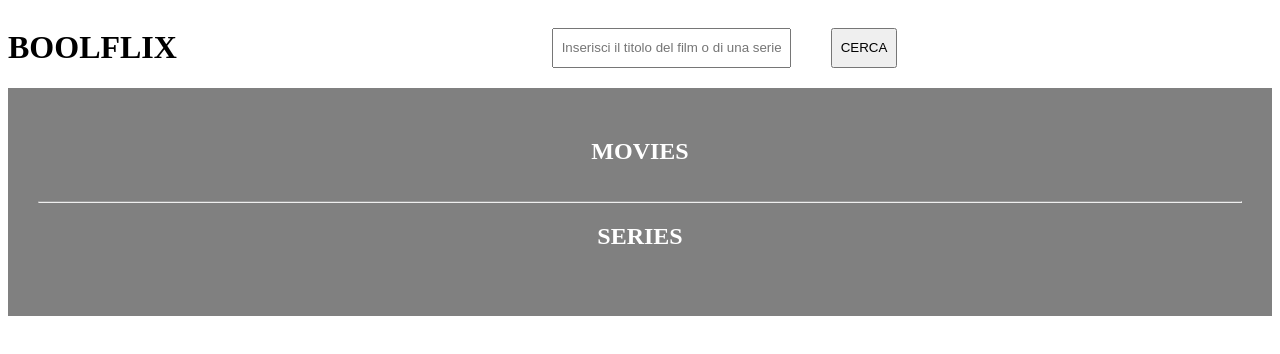
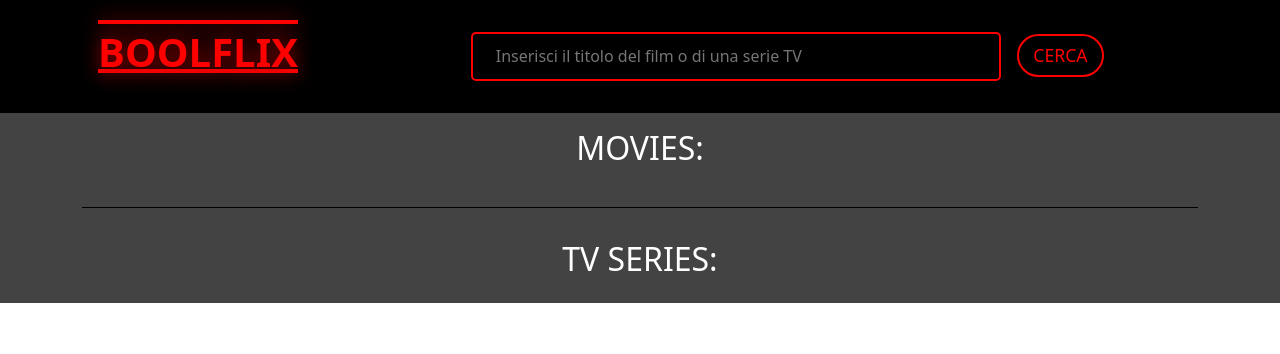
Before and after one commit to PaoloTarcisio/41-Boolflix, a Vue app: page / in a window 1280 px wide. Shown: the top 354 px of the page. Built offline with nearby package versions, Linux system fonts and the light colour scheme.

Commit message:
fixed code

```diff
--- a/index.html
+++ b/index.html
@@ -6,12 +6,19 @@
         <meta name="viewport" content="width=device-width, initial-scale=1.0" />
 
         <!-- bootstrap -->
-    <link rel="stylesheet" href="https://cdnjs.cloudflare.com/ajax/libs/font-awesome/6.5.1/css/all.min.css" integrity="sha512-DTOQO9RWCH3ppGqcWaEA1BIZOC6xxalwEsw9c2QQeAIftl+Vegovlnee1c9QX4TctnWMn13TZye+giMm8e2LwA==" crossorigin="anonymous" referrerpolicy="no-referrer" />
+        <link href="https://cdn.jsdelivr.net/npm/bootstrap@5.3.3/dist/css/bootstrap.min.css" rel="stylesheet" integrity="sha384-QWTKZyjpPEjISv5WaRU9OFeRpok6YctnYmDr5pNlyT2bRjXh0JMhjY6hW+ALEwIH" crossorigin="anonymous">
+        <script src="https://cdn.jsdelivr.net/npm/bootstrap@5.3.3/dist/js/bootstrap.bundle.min.js" integrity="sha384-YvpcrYf0tY3lHB60NNkmXc5s9fDVZLESaAA55NDzOxhy9GkcIdslK1eN7N6jIeHz" crossorigin="anonymous"></script>
+
+
+        <!-- fontawesome -->
+        <link rel="stylesheet" href="https://cdnjs.cloudflare.com/ajax/libs/font-awesome/6.5.2/css/all.min.css" integrity="sha512-SnH5WK+bZxgPHs44uWIX+LLJAJ9/2PkPKZ5QiAj6Ta86w+fsb2TkcmfRyVX3pBnMFcV7oQPJkl9QevSCWr3W6A==" crossorigin="anonymous" referrerpolicy="no-referrer" />
 
         <title>Boolflix</title>
     </head>
     <body>
         <div id="app"></div>
+
+        <script src="https://cdn.jsdelivr.net/npm/bootstrap@5.3.3/dist/js/bootstrap.bundle.min.js" integrity="sha384-YvpcrYf0tY3lHB60NNkmXc5s9fDVZLESaAA55NDzOxhy9GkcIdslK1eN7N6jIeHz" crossorigin="anonymous"></script>
         <script type="module" src="/src/main.js"></script>
     </body>
 </html>
--- a/src/App.vue
+++ b/src/App.vue
@@ -1,4 +1,5 @@
 <script>
+//chiave API        29ad48fd7b0d25cd023cbbc78c52e7dc
 
 import appHeader from './components/appHeader.vue';
 import appMain from './components/appMain.vue';
@@ -10,7 +11,6 @@ export default {
     data() {
         return {
             store,
-
         };
     },
     components: {
@@ -18,36 +18,50 @@ export default {
         appMain,
     },
     methods: {
-        search () {
+        search() {
             axios
-                .get ('https://api.themoviedb.org/3/search/movie', {
+            // ricerca del film dove passo la chiave api e la query di ricerca inserita nell'input dall'utente
+                .get('http://api.themoviedb.org/3/search/movie', {
                     params: {
+                        // chiave identificativa
                         api_key: '29ad48fd7b0d25cd023cbbc78c52e7dc',
-                        query: this.store.searchText
+                        // passo come query la ricerca inserita dall'utente
+                        query: this.store.searchText,
+                        // imposto la lingua della risposta api
+                        language: "it",
                     }
                 })
-                .then ((response) => {
-                    console.log (response.data);
-                    this.store.movies = response.data.results;
-                });
+                .then((response) => {
+                    // console.log(response.data.results);
+                    this.store.foundMovies = response.data.results;
+                    //console.log(this.store.foundMovies);
+                })
 
 
-                //
-
-            axios
-                .get ('https://api.themoviedb.org/3/search/tv', {
+                // chiamata per le serie tv
+                axios
+            // ricerca delle serie tv dove passo la chiave api e la query di ricerca inserita nell'input dall'utente
+                .get('http://api.themoviedb.org/3/search/tv', {
                     params: {
+                        // chiave identificativa
                         api_key: '29ad48fd7b0d25cd023cbbc78c52e7dc',
-                        query: this.store.searchText
+                        // passo come query la ricerca inserita dall'utente
+                        query: this.store.searchText,
+                        // imposto la lingua della risposta api
+                        language: "it",
                     }
                 })
-                .then ((response) => {
-                    console.log (response.data);
-                    this.store.series = response.data.results;
-                });
-        }
+                .then((response) => {
+                    // console.log(response.data.results);
+                    this.store.foundSeries = response.data.results;
+                    //console.log(this.store.foundSeries);
+                })
+        },
+
     }
 }
+
+
 
 
 </script>
--- a/src/components/SingleElement.vue
+++ b/src/components/SingleElement.vue
@@ -8,11 +8,11 @@ export default {
         };
     },
     props: {
-        title: String,
-        original_title: String,
+        titleOrName: String,
+        original_titleOrName: String,
         original_language: String,
         vote_average: Number,
-        poster_path: String,
+        posterPath: String,
 
     },
     methods: {
@@ -27,51 +27,62 @@ export default {
                 flagLink = 'https://flagicons.lipis.dev/flags/4x3/jp.svg';
             }
 
+            else if (lang == 'hi') {
+                flagLink = 'https://flagicons.lipis.dev/flags/4x3/in.svg';
+            }
+
             else {
                 flagLink = 'https://flagicons.lipis.dev/flags/4x3/' + lang + '.svg';
-
             }
             return flagLink;
         },
+
+        rating(vote) {
+            let votoArrotondato = Math.ceil(vote / 2);
+            // console.log(votoArrotondato)
+            return votoArrotondato;
+        }
     },
-    computed: {
-        roundNumber() {
-
-            return Math.ceil(this.vote_average / 2);
-
-        },
-        poster(){
-            return 'https://image.tmdb.org/t/p/original' + this.poster_path;
-        }
-    }
 }
 
 </script>
 
 <template>
     <div class="my-card">
-        <div>
-            <img class="poster-img" :src="poster" :alt="title">
+        <div class="poster">
+            <img :src="'https://image.tmdb.org/t/p/w500' + posterPath" alt="">
         </div>
-        <div>
-            <div>{{ title }}</div>
+        <div class="description p-4">
+            <div class="py-1">
+                <h4>
+                    Titolo:
+                </h4>
+                {{ titleOrName }}
             </div>
-        <div>
-            <div>{{ original_title }}</div>
+            <div class="py-1">
+                <h4>
+                    Titolo Originale:
+                </h4>
+                {{ original_titleOrName }}
             </div>
-        <div>
-            <div>{{ original_language }}</div>
+            <div class="py-1">
+                <h4>
+                    Lingua Originale:
+                </h4>
+                <div class="language-flag">
+                    <img :src="getFlag(original_language)" alt="">
                 </div>
-        <div><img :src="getFlag(original_language)" alt="Image Not Found"></div>
-        <div>
-            <div> Voto Medio: {{ vote_average }}</div>
+                <div class="language-lang p-2">
+                    {{ original_language }}
                 </div>
-        <div>
-            <div>Voto Arrotondato: {{ roundNumber }}</div>
             </div>
-        <div>
-            <i v-for="i in roundNumber" class="fa-solid fa-star"></i>
-            <i v-for="i in (5 - roundNumber)" class="fa-regular fa-star"></i>
+            <div class="py-1">
+                <h4>
+                    Voto Medio:
+                </h4>
+                <i v-for="i in rating(vote_average)" class="fa-solid fa-star"></i>
+                <i v-for="i in (5 - rating(vote_average))" class="fa-regular fa-star"></i>
+            </div>
         </div>
     </div>
 </template>
@@ -79,27 +90,60 @@ export default {
 
 <style lang="scss" scoped>
 
-    .poster-img {
-        width: 200px;
+.my-card
+    {
+        border: 1px solid grey;
+        border-radius: 8px;
+
+        .poster
+        {
+            text-align: center;
+            img
+            {
+                width: 100%;
                 height: auto;
+                border-radius: 8px;
+            }
         }
 
-    .my-card {
+        .description
+        {
+            display: none;
+            height: 100%;
 
-        text-align: center;
-
-        :not(:first-child) {
-            display: none;
         }
 
-        :hover {
-            :not(:first-child) {
-            display: block;
 
     }
+
+.my-card:hover
+{
+    position: relative;
+
+    .description
+        {
+            display: block;
+            width: 100%;
+            position: absolute;
+            top: 0;
+            left: 0;
+            background-color: rgba($color: #000000, $alpha: 0.7);
+            color: white;
+            border-radius: 7px;
+            height: 100%;
+            max-height: 100%;
+
+
+            .language-flag > img
+            {
+                width: 50px;
+                height: auto;
+                object-fit: cover;
+                border: 1px solid black;
+                border-radius: 5px;
             }
         }
 
 
-
+}
 </style>
--- a/src/components/appHeader.vue
+++ b/src/components/appHeader.vue
@@ -1,4 +1,5 @@
 <script>
+import axios from 'axios';
 import { store } from '../store';
 
 
@@ -6,26 +7,28 @@ export default {
     data() {
         return {
             store,
-
         };
     },
-    props: {
-        searchText: String
-    }
 }
 
 </script>
 
 <template>
     <header>
-        <h1>BOOLFLIX</h1>
-        <form action="#">
-            <input v-model="store.searchText" type="text" placeholder="Inserisci il titolo del film o di una serie TV">
-            <button @click="$emit('performSearch')">
-                CERCA
-            </button>
-        </form>
+        <div class="container">
+            <div class="row p-3 justify-content-evenly align-items-center">
+                <div class="col-4">
+                    <h1>BOOLFLIX</h1>
+                </div>
 
+                <div class="search-form col-8 p-3">
+                    <input v-model="store.searchText" type="text" placeholder="Inserisci il titolo del film o di una serie TV">
+                    <button @click="$emit('performSearch')">
+                        CERCA
+                    </button>
+                </div>
+            </div>
+        </div>
     </header>
 </template>
 
@@ -33,22 +36,66 @@ export default {
 
     header {
 
-        display: flex;
-        justify-content: space-between;
+        background-color: black;
+        line-height: rem;
 
-        form {
-            display: flex;
-            justify-content: center;
-            width: 100%;
+        h1
+        {
+            color: red;
+            font-weight: 600;
+            text-shadow: 0px 0 20px rgb(170, 0, 0);
+            text-decoration-line: underline overline;
         }
 
-        form > * {
-            margin: 20px;
-            padding: 8px;
-        }
+        .search-form
+        {
+            flex-grow: 1;
 
-        form input {
-            width: 20%;
+            input
+            {
+                width: 75%;
+                height: 3rem;
+                padding: 1.4rem;
+                background-color: black;
+                border: 2px solid red;
+                border-radius: 5px;
+                color: white;
+
+
+            }
+
+            input:focus-visible
+            {
+                outline: none;
+                background-color: rgba(67, 67, 67, 0.15);
+                border: 3px solid red;
+                box-shadow: 1px 1px 20px rgb(130, 0, 0);
+                scale: 1.02;
+
+            }
+
+            input:focus-visible::placeholder {
+                color: white;
+            }
+
+            button
+            {
+                font-size: 1.1rem;
+                font-weight: 500;
+                margin-left: 1rem;
+                padding: 6px 14px;
+                color: red;
+                border: 2px solid red;
+                background-color: black;
+                border-radius: 30000px;
+            }
+
+            button:hover
+            {
+                color: black;
+                background-color: red;
+                transition: 0.5s;
+            }
         }
     }
 
--- a/src/components/appMain.vue
+++ b/src/components/appMain.vue
@@ -16,48 +16,6 @@ export default {
     },
     methods: {
         search() {
-            axios
-                .get ('https://api.themoviedb.org/3/search/movie', {
-                    params: {
-                        api_key: '29ad48fd7b0d25cd023cbbc78c52e7dc',
-                        query: this.store.searchText
-                    }
-                })
-                .then ((response) => {
-                    console.log (response.data);
-                    this.store.movies = response.data.results;
-                });
-
-                //
-
-            axios
-                .get ('https://api.themoviedb.org/3/search/tv', {
-                    params: {
-                        api_key: '29ad48fd7b0d25cd023cbbc78c52e7dc',
-                        query: this.store.searchText
-                    }
-                })
-                .then ((response) => {
-                    console.log (response.data);
-                    this.store.series = response.data.results;
-                });
-        },
-        getFlag(lang) {
-            let flagLink = '';
-
-            if (lang == 'en') {
-                flagLink = 'https://flagicons.lipis.dev/flags/4x3/gb.svg';
-            }
-
-            else if (lang == 'ja') {
-                flagLink = 'https://flagicons.lipis.dev/flags/4x3/jp.svg';
-            }
-
-            else {
-                flagLink = 'https://flagicons.lipis.dev/flags/4x3/' + lang + '.svg';
-
-            }
-            return flagLink;
         }
     }
 }
@@ -66,64 +24,67 @@ export default {
 
 <template>
     <main>
-        <h2>MOVIES</h2>
-        <div>
-            <ul class="my-layout">
-                <li v-for="(movie, i) in store.movies" :key="i">
-                    <SingleElement
-                    :poster_path="movie.poster_path"
-                    :title="movie.title"
-                    :original_title="movie.original_title"
-                    :original_language="movie.original_language"
-                    :vote_average="movie.vote_average"/>
+        <div class="container">
+            <section>
+                <div class="section-movies-title text-center">
+                    <h2>
+                        MOVIES:
+                    </h2>
+                </div>
+                <div class="row">
+                    <div class="col-lg-3 col-md-6 col-sm-12 p-3" v-for="(movie, i) in store.foundMovies" :key="i">
 
-                </li>
-            </ul>
-        </div>
-        <hr>
-        <h2>SERIES</h2>
-        <div>
-            <ul class="my-layout">
-                <li v-for="(serie, i) in store.series" :key="i">
-                    <SingleElement
-                    :poster_path="serie.poster_path"
-                    :title="serie.name"
-                    :original_title="serie.original_name"
-                    :original_language="serie.original_language"
-                    :vote_average="serie.vote_average"/>
+                        <SingleElement
+                            :titleOrName="movie.title"
+                            :original_titleOrName="movie.original_title"
+                            :original_language="movie.original_language"
+                            :vote_average="movie.vote_average"
+                            :posterPath="movie.poster_path"
+                        />
+                    </div>
+                </div>
+            </section>
 
-                </li>
-            </ul>
+            <hr>
+
+            <section>
+                <div class="section-series-title text-center">
+                    <h2>
+                        TV SERIES:
+                    </h2>
+                </div>
+                <div class="row">
+                    <div class="col-lg-3 col-md-6 col-sm-12 p-3" v-for="(serie, i) in store.foundSeries" :key="i">
+
+                        <SingleElement
+                            :titleOrName="serie.name"
+                            :original_titleOrName="serie.original_name"
+                            :original_language="serie.original_language"
+                            :vote_average="serie.vote_average"
+                            :posterPath="serie.poster_path"
+                        />
+                    </div>
+                </div>
+            </section>
         </div>
     </main>
 </template>
 
 <style lang="scss" scoped>
+    main
+    {
+        background-color: rgb(67, 67, 67);
 
-    main {
-        background-color: grey;
-        padding: 30px;
+        h2
+        {
+            color: white;
+            padding: 1rem;
+        }
 
-        h2 {
-            color: white;
-            text-align: center;;
+        hr
+        {
+            color: black;
+            opacity: 1;
         }
     }
-    .my-layout {
-        display: flex;
-        flex-wrap: wrap;
-        justify-content: space-between;
-
-
-
-        li{
-            margin: 20px auto;
-            width: calc(100% / 5);
-
-        }
-    }
-
-    ul {
-        list-style: none;
-    }
 </style>
--- a/src/store.js
+++ b/src/store.js
@@ -1,7 +1,8 @@
 import { reactive } from "vue";
 
 export const store =reactive ({
-    searchText: '',
-    movies: [],
-    series: [],
+    searchText:'',
+    foundMovies: [],
+    moviesGenres: [],
+    foundSeries: [],
 });
```
Also changed, not shown: src/img/FilmNotFoundBackground.png (added). Lines whose indentation alone changed are shown as unchanged.
